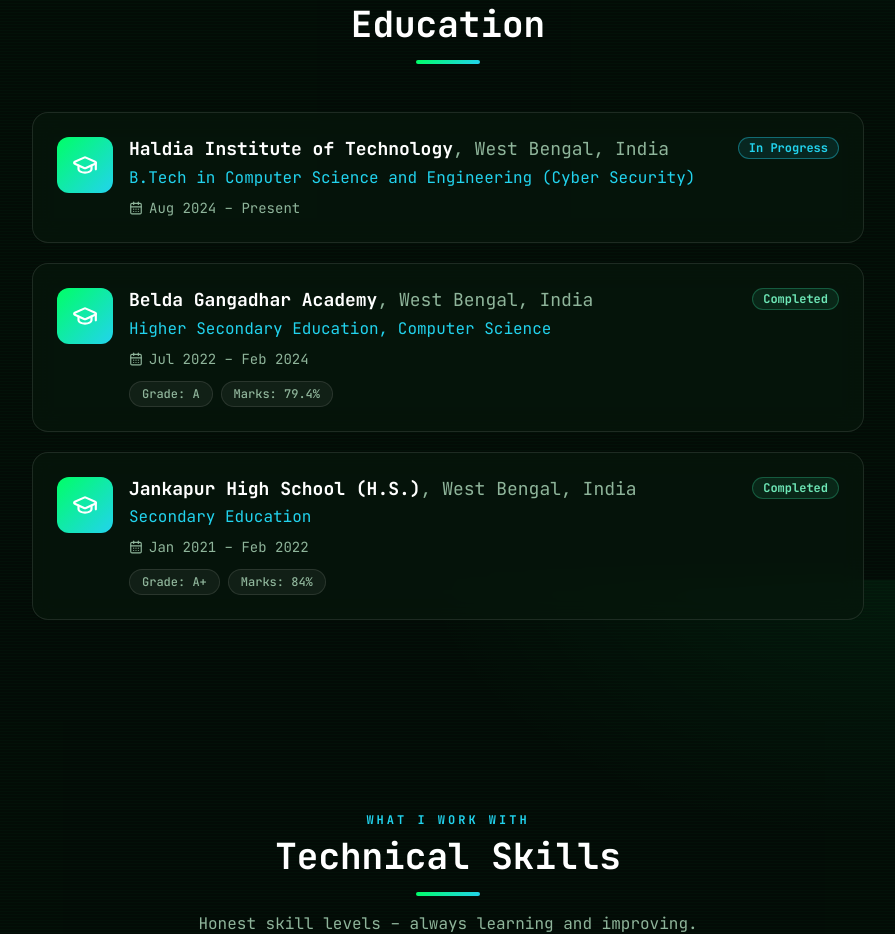
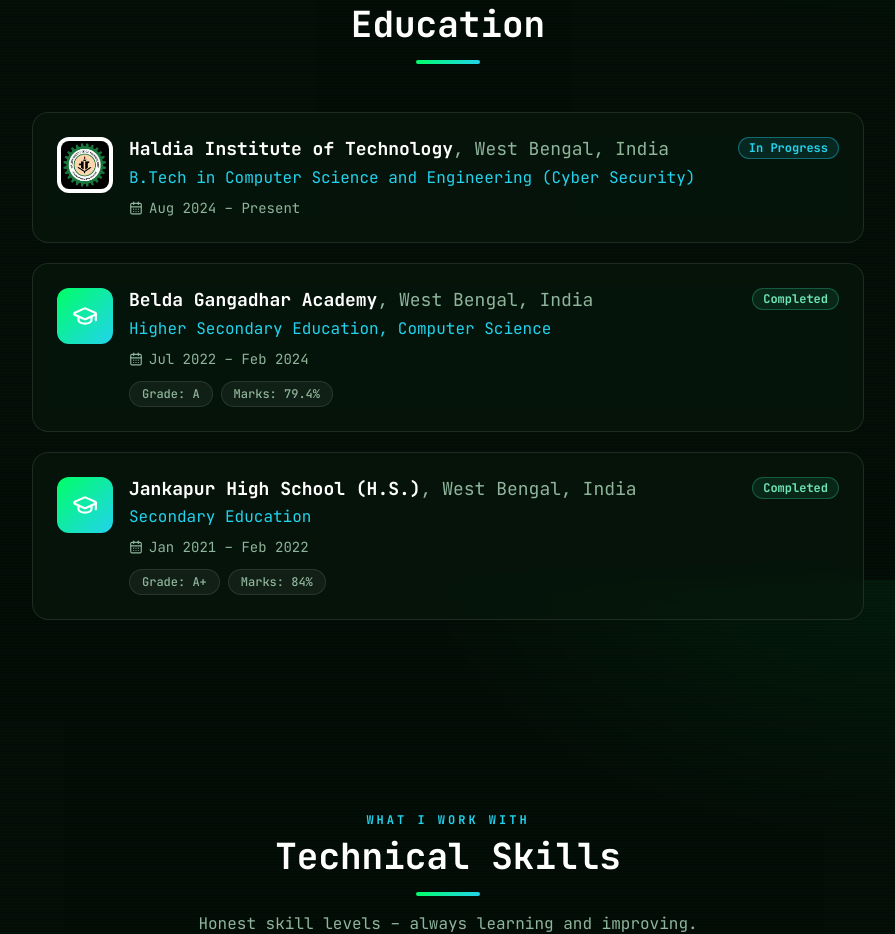
Before and after one commit to soumitrapradhan/soumitrapradhan.github.io, a React (Vite) app in the folder client/: page /#/ in a window 1280 px wide. Shown: the part 1820-2754 px from the top of the page, without its empty margins (192-1087 px from the left). Built offline with nearby package versions, Linux system fonts and the light colour scheme.

Commit message:
Update logo path for education entry

```diff
--- a/client/src/data/education.js
+++ b/client/src/data/education.js
@@ -10,7 +10,7 @@ export const education = [
     status: "Pursuing",
     grade: "",
     percentage: "",
-    logo: "",
+    logo: "/logos/hit.png",
   },
   {
     school: "Belda Gangadhar Academy",
```
